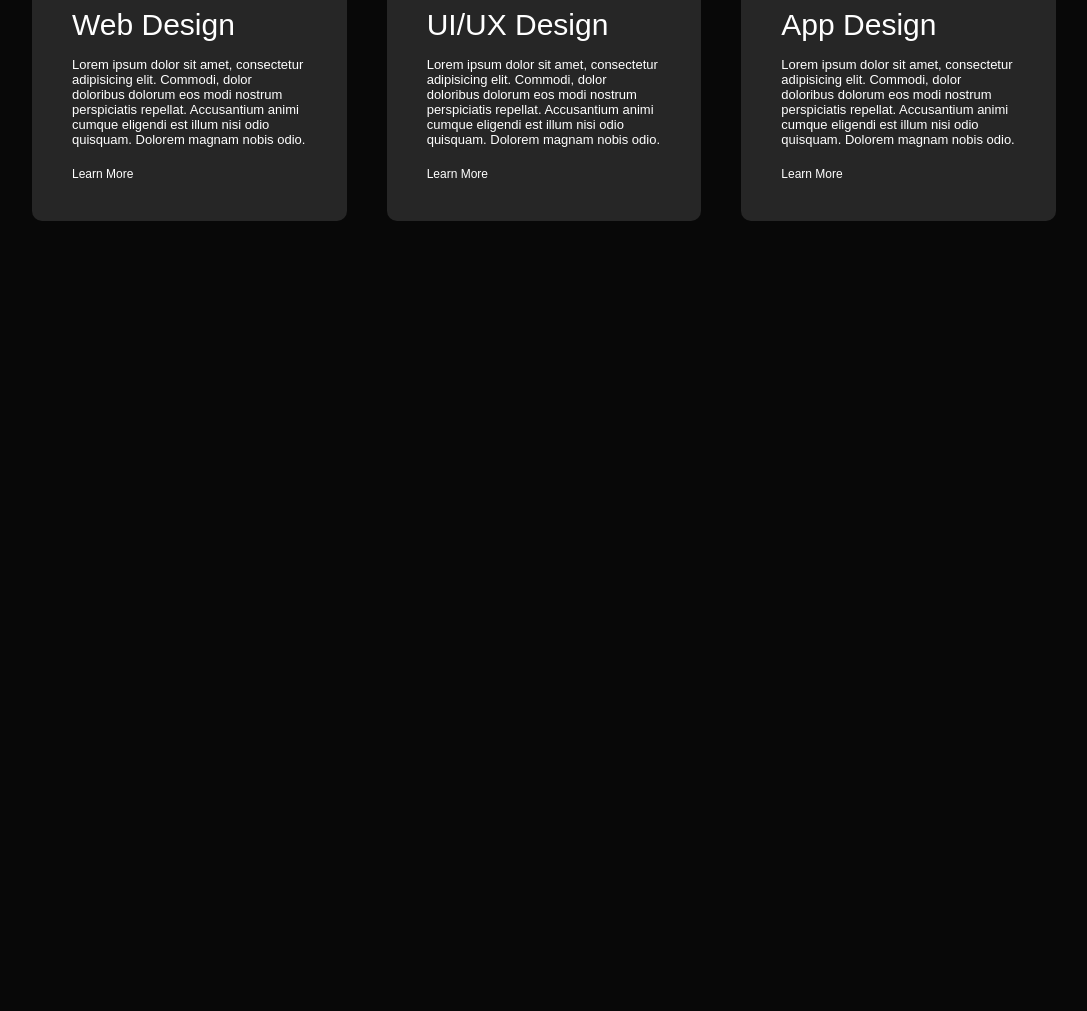
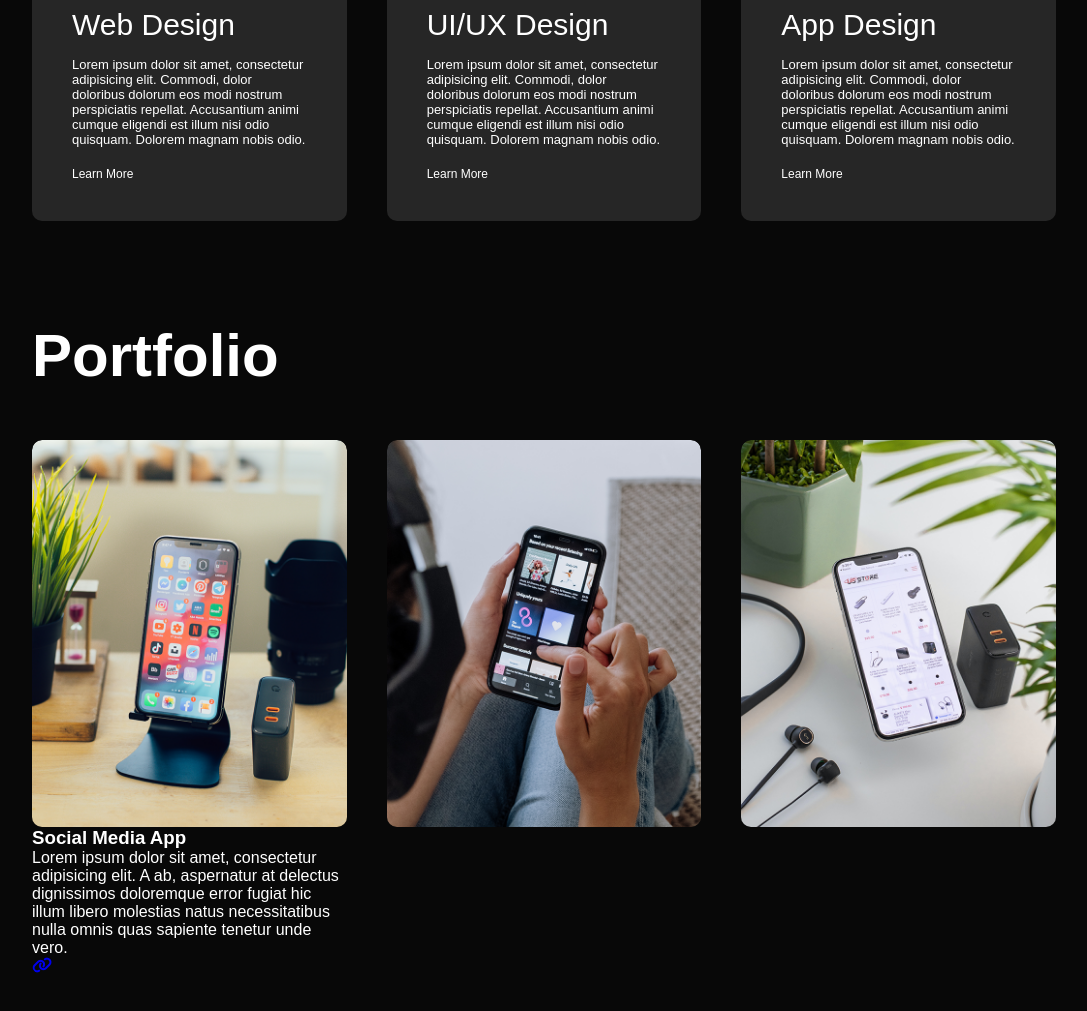
Before and after one commit to LozanoRogelio/Resume-Portfolio, a website: page index.html in a window 1280 px wide. Shown: the part 1445-2456 px from the top of the page, without its empty margins (96-1183 px from the left). Before the commit the page ends 1706 px from the top, so only its background shows below. Drawn offline with Linux system fonts and the light colour scheme.

Commit message:
Started portfolio section and attempting to fit images on webpage

```diff
--- a/css/style.css
+++ b/css/style.css
@@ -204,3 +204,34 @@ nav ul li a:hover::after {
     background: #ff004f;
     transform: translateY(-10px);
 }
+
+/*Portfolio Section*/
+
+.portfolio-title {
+    font-size: 60px;
+    font-weight: 600;
+    color: #fff;
+}
+
+#portfolio {
+    padding: 50px 0;
+}
+
+.work-list {
+    display: grid;
+    grid-template-columns: repeat(auto-fit, minmax(250px, 1fr));
+    grid-gap: 40px;
+    margin-top: 50px;
+}
+
+.work {
+    border-radius: 10px;
+    position: relative;
+    overflow: hidden;
+}
+
+.work img {
+    width: 100%;
+    border-radius: 10px;
+    display: block;
+}
--- a/index.html
+++ b/index.html
@@ -93,6 +93,26 @@
             </div>
         </div>
     </div>
+<!--    Portfolio Section Jackpot-->
+    <div id="portfolio">
+        <div class="container">
+            <h1 class="portfolio-title">Portfolio</h1>
+            <div class="work-list">
+                <div class="work">
+                    <img src="images/work-1.png" alt="project">
+                    <h3>Social Media App</h3>
+                    <p>Lorem ipsum dolor sit amet, consectetur adipisicing elit. A ab, aspernatur at delectus dignissimos doloremque error fugiat hic illum libero molestias natus necessitatibus nulla omnis quas sapiente tenetur unde vero.</p>
+                    <a href="#"><i class="fa-solid fa-link"></i></a>
+                </div>
+                <div class="work">
+                    <img src="images/work-2.png" alt="project">
+                </div>
+                <div class="work">
+                    <img src="images/work-3.png" alt="project">
+                </div>
+            </div>
+        </div>
+    </div>
 
     <script>
         let tabLinks = document.getElementsByClassName("tab-links")
```
